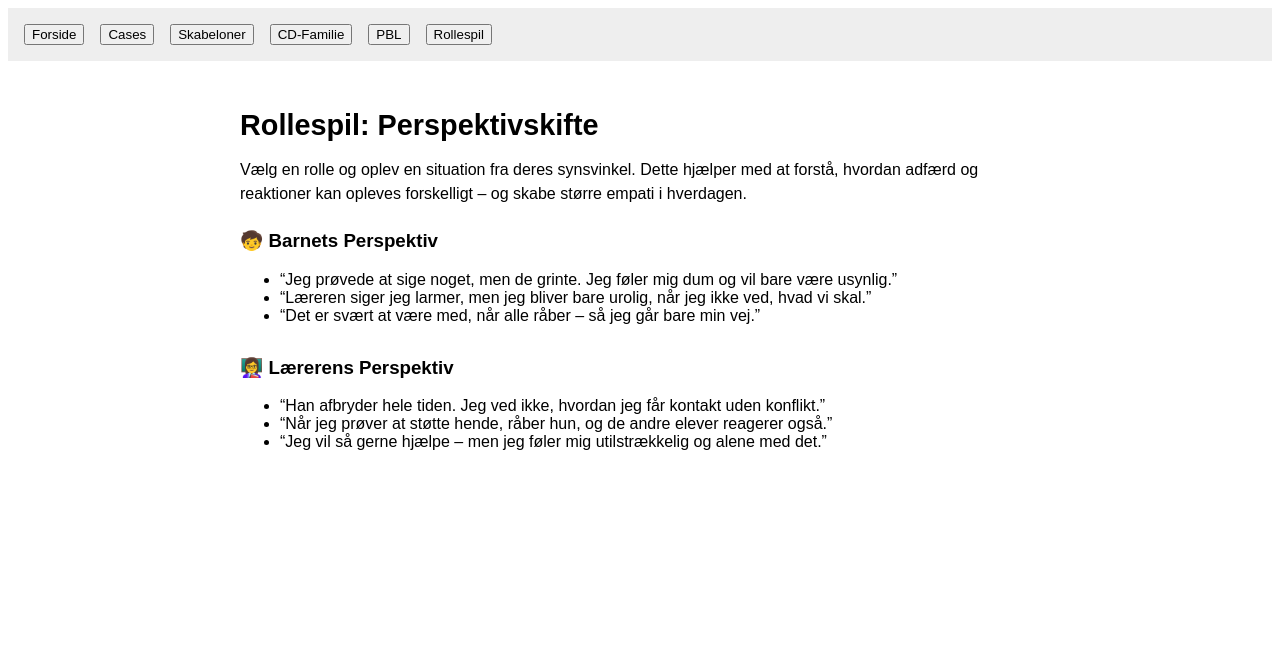
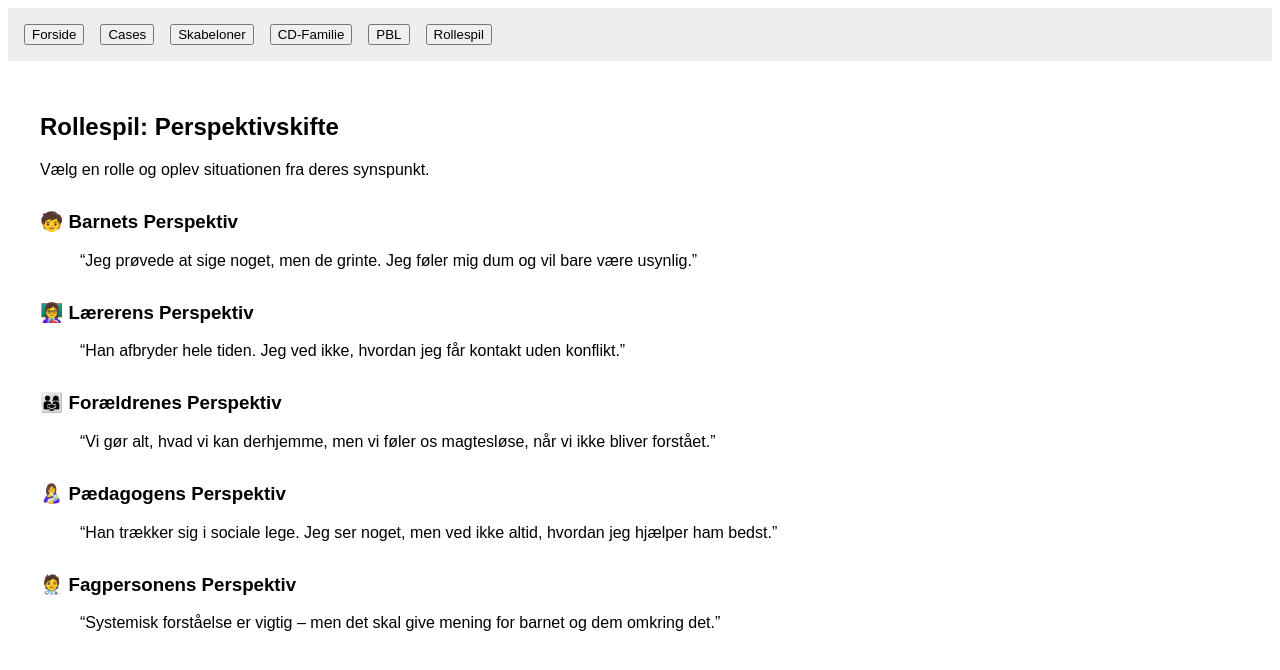
Before and after one commit to howandt/cdai-site, a React (Vite) app: page / in a window 1280 px wide. Both pictures are taken after a click on the button "Rollespil". Shown: the top 670 px of the page. Built offline with nearby package versions, Linux system fonts and the light colour scheme.

Commit message:
Update RoleplayPerspective.jsx

```diff
--- a/src/components/RoleplayPerspective.jsx
+++ b/src/components/RoleplayPerspective.jsx
@@ -2,28 +2,43 @@ import React from "react";
 
 const RoleplayPerspective = () => {
   return (
-    <div style={{ padding: "1.5rem", fontFamily: "sans-serif", maxWidth: "800px", margin: "0 auto" }}>
-      <h2 style={{ fontSize: "1.8rem", marginBottom: "1rem" }}>Rollespil: Perspektivskifte</h2>
-      <p style={{ marginBottom: "1.5rem", fontSize: "1rem", lineHeight: "1.5" }}>
-        Vælg en rolle og oplev en situation fra deres synsvinkel. Dette hjælper med at forstå, hvordan adfærd og reaktioner kan opleves forskelligt – og skabe større empati i hverdagen.
-      </p>
+    <div style={{ padding: "2rem", fontFamily: "sans-serif" }}>
+      <h2>Rollespil: Perspektivskifte</h2>
+      <p>Vælg en rolle og oplev situationen fra deres synspunkt.</p>
 
-      <div style={{ marginBottom: "2rem" }}>
+      <div style={{ marginTop: "2rem" }}>
         <h3>🧒 Barnets Perspektiv</h3>
-        <ul>
-          <li>“Jeg prøvede at sige noget, men de grinte. Jeg føler mig dum og vil bare være usynlig.”</li>
-          <li>“Læreren siger jeg larmer, men jeg bliver bare urolig, når jeg ikke ved, hvad vi skal.”</li>
-          <li>“Det er svært at være med, når alle råber – så jeg går bare min vej.”</li>
-        </ul>
+        <blockquote>
+          “Jeg prøvede at sige noget, men de grinte. Jeg føler mig dum og vil bare være usynlig.”
+        </blockquote>
       </div>
 
-      <div>
+      <div style={{ marginTop: "2rem" }}>
         <h3>👩‍🏫 Lærerens Perspektiv</h3>
-        <ul>
-          <li>“Han afbryder hele tiden. Jeg ved ikke, hvordan jeg får kontakt uden konflikt.”</li>
-          <li>“Når jeg prøver at støtte hende, råber hun, og de andre elever reagerer også.”</li>
-          <li>“Jeg vil så gerne hjælpe – men jeg føler mig utilstrækkelig og alene med det.”</li>
-        </ul>
+        <blockquote>
+          “Han afbryder hele tiden. Jeg ved ikke, hvordan jeg får kontakt uden konflikt.”
+        </blockquote>
+      </div>
+
+      <div style={{ marginTop: "2rem" }}>
+        <h3>👨‍👩‍👧 Forældrenes Perspektiv</h3>
+        <blockquote>
+          “Vi gør alt, hvad vi kan derhjemme, men vi føler os magtesløse, når vi ikke bliver forstået.”
+        </blockquote>
+      </div>
+
+      <div style={{ marginTop: "2rem" }}>
+        <h3>👩‍🍼 Pædagogens Perspektiv</h3>
+        <blockquote>
+          “Han trækker sig i sociale lege. Jeg ser noget, men ved ikke altid, hvordan jeg hjælper ham bedst.”
+        </blockquote>
+      </div>
+
+      <div style={{ marginTop: "2rem" }}>
+        <h3>🧑‍⚕️ Fagpersonens Perspektiv</h3>
+        <blockquote>
+          “Systemisk forståelse er vigtig – men det skal give mening for barnet og dem omkring det.”
+        </blockquote>
       </div>
     </div>
   );
```
